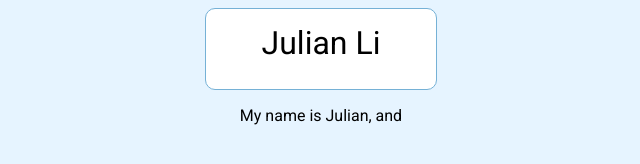
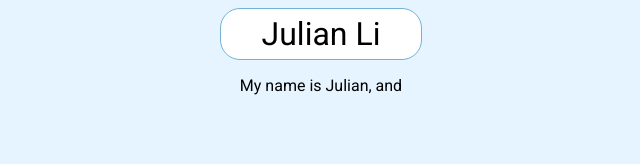
Before and after one commit to zhuyuan-li/zhuyuan-li.github.io, a plain HTML site: page index.html in a window 1280 px wide. Shown: the whole page, without its empty margins (319-959 px from the left). Drawn offline with Linux system fonts and the light colour scheme.

Commit message:
Messing around with the title more

```diff
--- a/main.css
+++ b/main.css
@@ -6,12 +6,13 @@ body {
 .main-title {
 	text-align: center;
 	font-weight: 50;
-	border-radius: 10px;
+	border-radius: 20px;
 	border: 1px solid #75B1D6;
 	background: #FFFFFF;
-	padding: 15px;
-	width: 200px;
+	padding: 0px;
+	max-width: 200px;
 	height: 50px;
+    line-height: 50px;
 	margin: 0 auto;
 }
 
```
